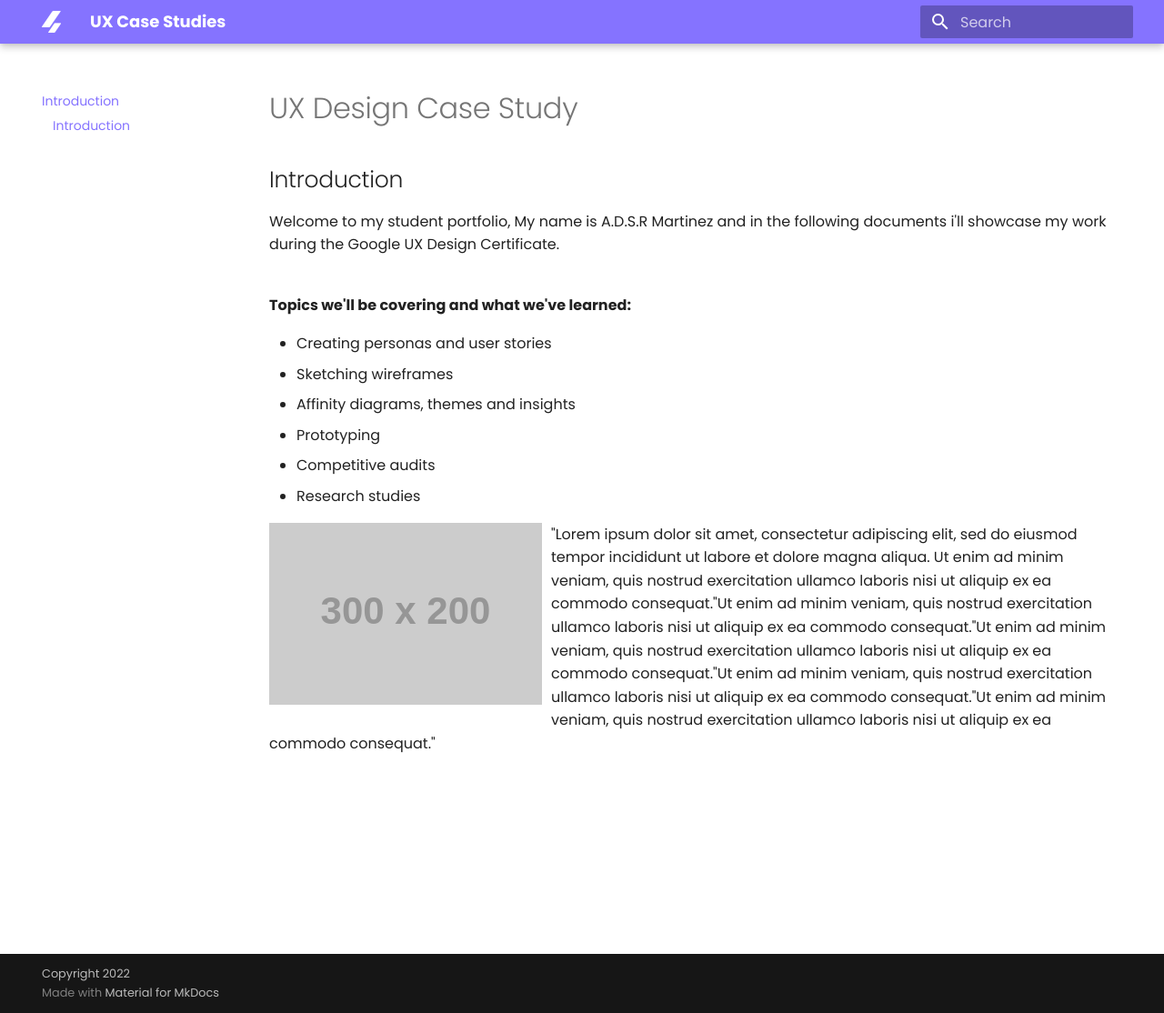
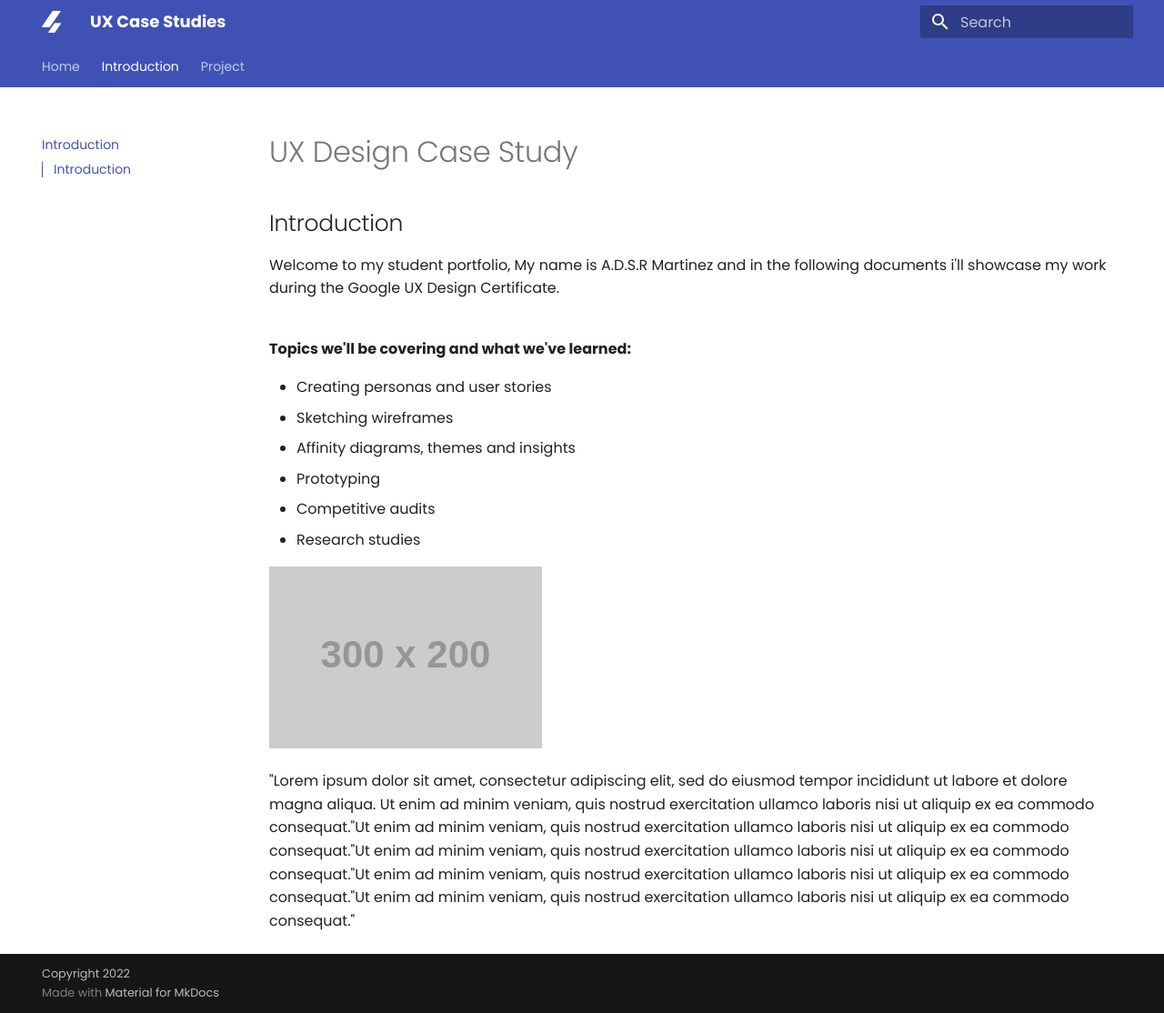
Before and after one commit to divstackio/docs-study, an MkDocs documentation site: the page built from docs/introduction.md, in a window 1280 px wide and 1114 px high. Shown: the whole window at 91% size. Built offline with MkDocs 1.6.1 and Material for MkDocs 9.7.7, drawn with Linux system fonts in a browser that asks for light colours.

Commit message:
Updates for mkdocs.yml

```diff
--- a/mkdocs.yml
+++ b/mkdocs.yml
@@ -7,9 +7,9 @@
   - Home: index.md
   - Introduction: introduction.md
   - Project: project.md
-extra_css:
-    - css/custom.css
-    - css/home.css
+# extra_css:
+    # - css/custom.css
+    # - css/home.css
 theme:
   name: material
   custom_dir: theme
@@ -21,7 +21,7 @@
   features:
     - navigation.top
     - navigation.tabs
-    - navigation.tabs.sticky
+    # - navigation.tabs.sticky
     - search.share
     - search.suggest
     - toc.integrate
--- a/theme/overrides/main.html
+++ b/theme/overrides/main.html
@@ -4,6 +4,8 @@
   {% extends "base.html" %}
   {% block extrahead %}
     <link rel="stylesheet" href="{{ 'overrides/assets/stylesheets/main.7073df5a.min.css' | url }}">
+    <link rel="stylesheet" href="{{ 'css/home.css' | url }}">
+    <link rel="stylesheet" href="{{ 'css/custom.css' | url }}">
   {% endblock %}
   {% block header %}
     {% include "overrides/partials/header.html" %}
```
